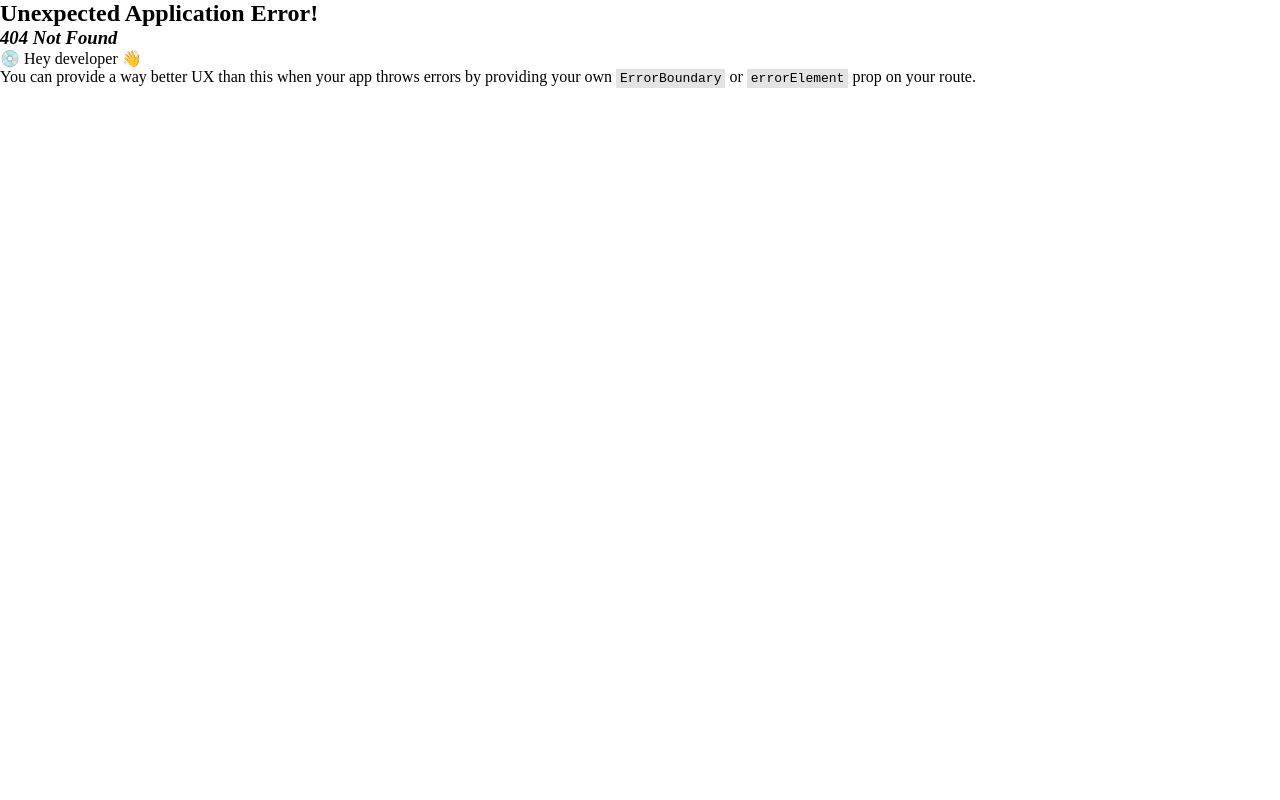
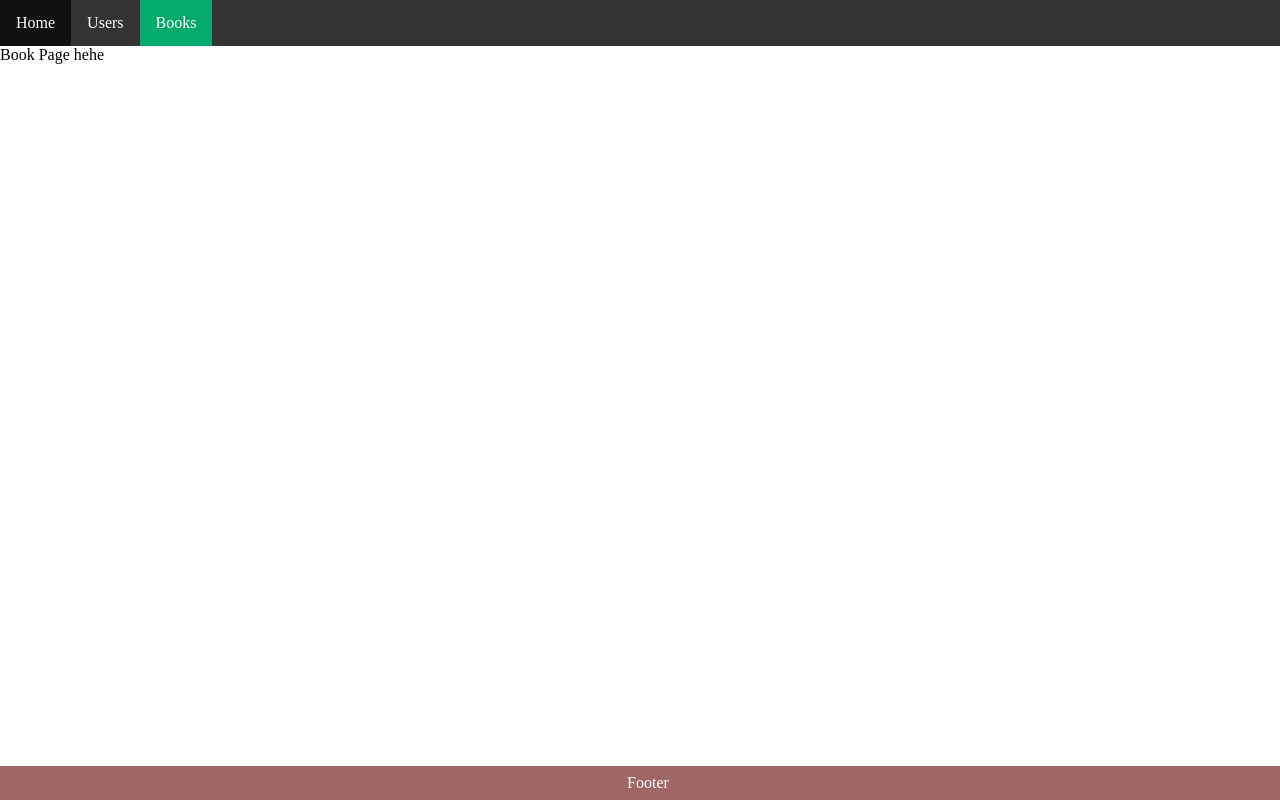
Before and after one commit to hiendepzainn/Learning-ReactJS, a React (Vite) app: page /books in a window 1280 px wide. Before the commit this address had no page. Built offline with nearby package versions, Linux system fonts and the light colour scheme.

Commit message:
video52: Error Route

```diff
--- a/src/components/layout/footer.jsx
+++ b/src/components/layout/footer.jsx
@@ -3,7 +3,7 @@
 const Footer = () => {
   return (
     <>
-      <div class="footer">
+      <div className="footer">
         <p>Footer</p>
       </div>
     </>
--- a/src/components/layout/header.jsx
+++ b/src/components/layout/header.jsx
@@ -12,7 +12,7 @@
           <NavLink to="/users">Users</NavLink>
         </li>
         <li>
-          <NavLink to="/products">Products</NavLink>
+          <NavLink to="/books">Books</NavLink>
         </li>
       </ul>
     </>
--- a/src/main.jsx
+++ b/src/main.jsx
@@ -3,16 +3,18 @@
 import App from "./App.jsx";
 import { createBrowserRouter, RouterProvider } from "react-router-dom";
 import UserPage from "./pages/user.jsx";
-import ProductPage from "./pages/product.jsx";
+import BookPage from "./pages/book.jsx";
 import LoginPage from "./pages/login.jsx";
 import RegisterPage from "./pages/register.jsx";
 import "./styles/global.css";
 import TodoApp from "./components/todo2/TodoApp.jsx";
+import ErrorPage from "./pages/error.jsx";
 
 const router = createBrowserRouter([
   {
     path: "/",
     element: <App />,
+    errorElement: <ErrorPage />,
     children: [
       { index: true, element: <TodoApp /> },
       {
@@ -20,8 +22,8 @@
         element: <UserPage />,
       },
       {
-        path: "products",
-        element: <ProductPage />,
+        path: "books",
+        element: <BookPage />,
       },
     ],
   },
--- /dev/null
+++ b/src/pages/book.jsx
@@ -0,0 +1,9 @@
+const BookPage = () => {
+  return (
+    <>
+      <div>Book Page hehe</div>
+    </>
+  );
+};
+
+export default BookPage;
--- /dev/null
+++ b/src/pages/error.jsx
@@ -0,0 +1,17 @@
+import { Link, useRouteError } from "react-router-dom";
+
+export default function ErrorPage() {
+  const error = useRouteError();
+  console.error(error);
+
+  return (
+    <div id="error-page">
+      <h1>Oops!</h1>
+      <p>Sorry, an unexpected error has occurred.</p>
+      <p>
+        <i>{error.statusText || error.message}</i>
+      </p>
+      <Link to="/">Back to Home</Link>
+    </div>
+  );
+}
--- a/src/pages/product.jsx
+++ /dev/null
@@ -1,9 +0,0 @@
-const ProductPage = () => {
-  return (
-    <>
-      <div>Product Page hehe</div>
-    </>
-  );
-};
-
-export default ProductPage;
```
